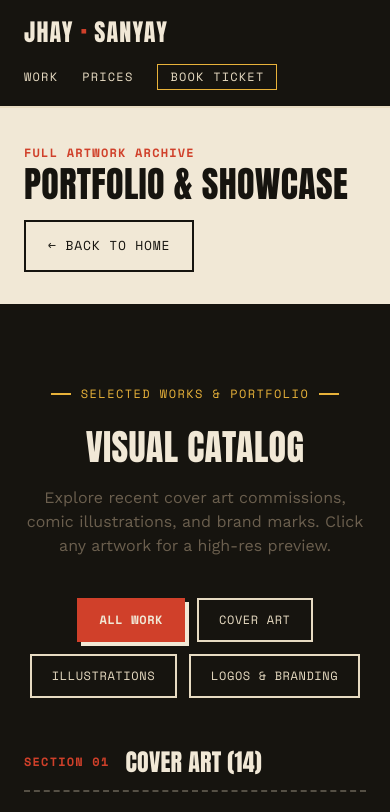
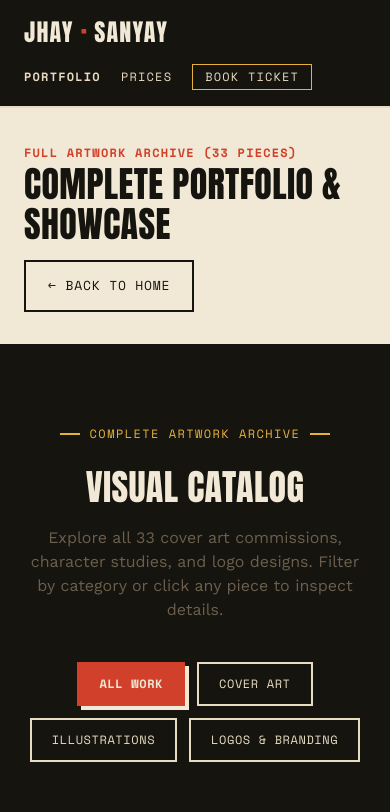
Before and after one commit to Clinton-odia/jhay-booking-website, a Next.js app: page /portfolio in a window 390 px wide. Shown: the top 812 px of the page. Built offline with nearby package versions, Linux system fonts and the light colour scheme.

Commit message:
feat: implement homepage preview grid and full dedicated /portfolio page

```diff
--- a/app/components/Header.tsx
+++ b/app/components/Header.tsx
@@ -4,13 +4,16 @@ export default function Header() {
   return (
     <header className="sticky top-0 z-40 bg-[var(--ink)] border-b-2 border-[var(--paper-2)] text-[var(--paper)] py-4">
       <div className="wrap flex flex-wrap justify-between items-center gap-4">
-        <Link href="/" className="font-anton text-2xl tracking-wider text-[var(--paper)] hover:text-[var(--yellow)] transition-colors">
+        <Link
+          href="/"
+          className="font-anton text-2xl tracking-wider text-[var(--paper)] hover:text-[var(--yellow)] transition-colors"
+        >
           JHAY <span className="text-[var(--red)] font-bold">·</span> SANYAY
         </Link>
 
-        <nav className="flex items-center gap-6 font-mono text-xs text-[var(--paper-2)] tracking-widest uppercase">
-          <Link href="/#portfolio" className="hover:text-[var(--yellow)] transition-colors">
-            Work
+        <nav className="flex items-center gap-5 sm:gap-6 font-mono text-xs text-[var(--paper-2)] tracking-widest uppercase">
+          <Link href="/portfolio" className="text-[var(--paper)] hover:text-[var(--yellow)] font-bold transition-colors">
+            Portfolio
           </Link>
           <Link href="/#prices" className="hover:text-[var(--yellow)] transition-colors">
             Prices
--- a/app/components/PortfolioGrid.tsx
+++ b/app/components/PortfolioGrid.tsx
@@ -2,10 +2,15 @@
 
 import { useState } from "react";
 import Image from "next/image";
+import Link from "next/link";
 import { portfolioItems, PortfolioItem, CategoryType } from "../data/portfolioData";
 import PortfolioModal from "./PortfolioModal";
 
-export default function PortfolioGrid() {
+interface PortfolioGridProps {
+  isPreview?: boolean;
+}
+
+export default function PortfolioGrid({ isPreview = false }: PortfolioGridProps) {
   const [selectedCategory, setSelectedCategory] = useState<"all" | CategoryType>("all");
   const [activeModalItem, setActiveModalItem] = useState<PortfolioItem | null>(null);
 
@@ -20,6 +25,18 @@ export default function PortfolioGrid() {
   const illustrationItems = portfolioItems.filter((item) => item.category === "illustration");
   const logoItems = portfolioItems.filter((item) => item.category === "logo");
 
+  // Curated preview items for homepage (8 items across categories)
+  const previewItems = [
+    coverArtItems[0], // Soul & Rhythm
+    coverArtItems[1], // Golden Hour
+    illustrationItems[1], // Alien Abduction
+    illustrationItems[5], // Spider Thug
+    logoItems[2], // Cayo Drip
+    coverArtItems[9], // Khaid NWW
+    illustrationItems[3], // Gang Study
+    logoItems[4], // King Elvis
+  ].filter(Boolean);
+
   const filteredItems =
     selectedCategory === "all"
       ? portfolioItems
@@ -31,17 +48,20 @@ export default function PortfolioGrid() {
         {/* Section Header */}
         <div className="section-head text-center mb-10">
           <div className="eyebrow font-mono text-xs text-[var(--yellow)] tracking-[0.12em] uppercase mb-[18px] inline-flex items-center gap-[10px] before:content-[''] before:w-5 before:h-[2px] before:bg-[var(--yellow)] after:content-[''] after:w-5 after:h-[2px] after:bg-[var(--yellow)]">
-            Selected Works &amp; Portfolio
+            {isPreview ? "Selected Works Preview" : "Complete Artwork Archive"}
           </div>
           <h2 className="text-[clamp(36px,6vw,56px)] font-anton uppercase text-[var(--paper)]">
-            Visual Catalog
+            {isPreview ? "Recent Highlights" : "Visual Catalog"}
           </h2>
           <p className="max-w-[54ch] mx-auto text-[var(--muted)] text-[16px] mt-3">
-            Explore recent cover art commissions, comic illustrations, and brand marks. Click any artwork for a high-res preview.
+            {isPreview
+              ? "A preview selection of cover art, comic illustrations, and brand marks. Click any artwork for a high-res preview or view the full archive below."
+              : "Explore all 33 cover art commissions, character studies, and logo designs. Filter by category or click any piece to inspect details."}
           </p>
         </div>
 
-        {/* Filter Tabs */}
+        {/* Filter Tabs (only shown on Full Portfolio view) */}
+        {!isPreview && (
           <div className="flex flex-wrap justify-center gap-3 mb-12">
             {categories.map((cat) => {
               const isActive = selectedCategory === cat.key;
@@ -60,9 +80,34 @@ export default function PortfolioGrid() {
               );
             })}
           </div>
+        )}
 
-        {/* Filtered Grid OR Sectioned Display */}
-        {selectedCategory === "all" ? (
+        {/* Grid Display */}
+        {isPreview ? (
+          /* Homepage Preview Mode (8 Curated Items) */
+          <div>
+            <div className="grid grid-cols-2 min-[640px]:grid-cols-4 gap-4 md:gap-5 mb-12">
+              {previewItems.map((item) => (
+                <PortfolioTile
+                  key={item.id}
+                  item={item}
+                  onClick={() => setActiveModalItem(item)}
+                />
+              ))}
+            </div>
+
+            {/* View Full Portfolio CTA */}
+            <div className="text-center pt-4 border-t-2 border-dashed border-[var(--paper-2)]/30">
+              <Link
+                href="/portfolio"
+                className="stamp-btn inline-flex items-center gap-3 text-lg py-4 px-8"
+              >
+                VIEW FULL PORTFOLIO ARCHIVE (33 PIECES) →
+              </Link>
+            </div>
+          </div>
+        ) : selectedCategory === "all" ? (
+          /* Full Archive - Sectioned View */
           <div className="space-y-16">
             {/* Section 1: Cover Art */}
             <div>
@@ -128,7 +173,7 @@ export default function PortfolioGrid() {
             </div>
           </div>
         ) : (
-          /* Filtered View */
+          /* Full Archive - Filtered View */
           <div className="grid grid-cols-2 min-[640px]:grid-cols-3 min-[1024px]:grid-cols-4 gap-4 md:gap-5">
             {filteredItems.map((item) => (
               <PortfolioTile
--- a/app/page.tsx
+++ b/app/page.tsx
@@ -10,7 +10,7 @@ export default function Home() {
     <main className="min-h-screen flex flex-col bg-[var(--ink)]">
       <Header />
       <Hero />
-      <PortfolioGrid />
+      <PortfolioGrid isPreview={true} />
       <PricingSection />
       <JobTicketForm />
       <Footer />
--- a/app/portfolio/page.tsx
+++ b/app/portfolio/page.tsx
@@ -14,10 +14,10 @@ export default function PortfolioPage() {
         <div className="wrap flex justify-between items-center flex-wrap gap-4">
           <div>
             <span className="font-mono text-xs text-[var(--red)] font-bold uppercase tracking-widest">
-              Full Artwork Archive
+              Full Artwork Archive (33 Pieces)
             </span>
             <h1 className="font-anton text-4xl uppercase text-[var(--ink)]">
-              Portfolio &amp; Showcase
+              Complete Portfolio &amp; Showcase
             </h1>
           </div>
           <Link
@@ -29,7 +29,7 @@ export default function PortfolioPage() {
         </div>
       </section>
 
-      <PortfolioGrid />
+      <PortfolioGrid isPreview={false} />
       <JobTicketForm />
       <Footer />
     </main>
```
Lines whose indentation alone changed are shown as unchanged.
